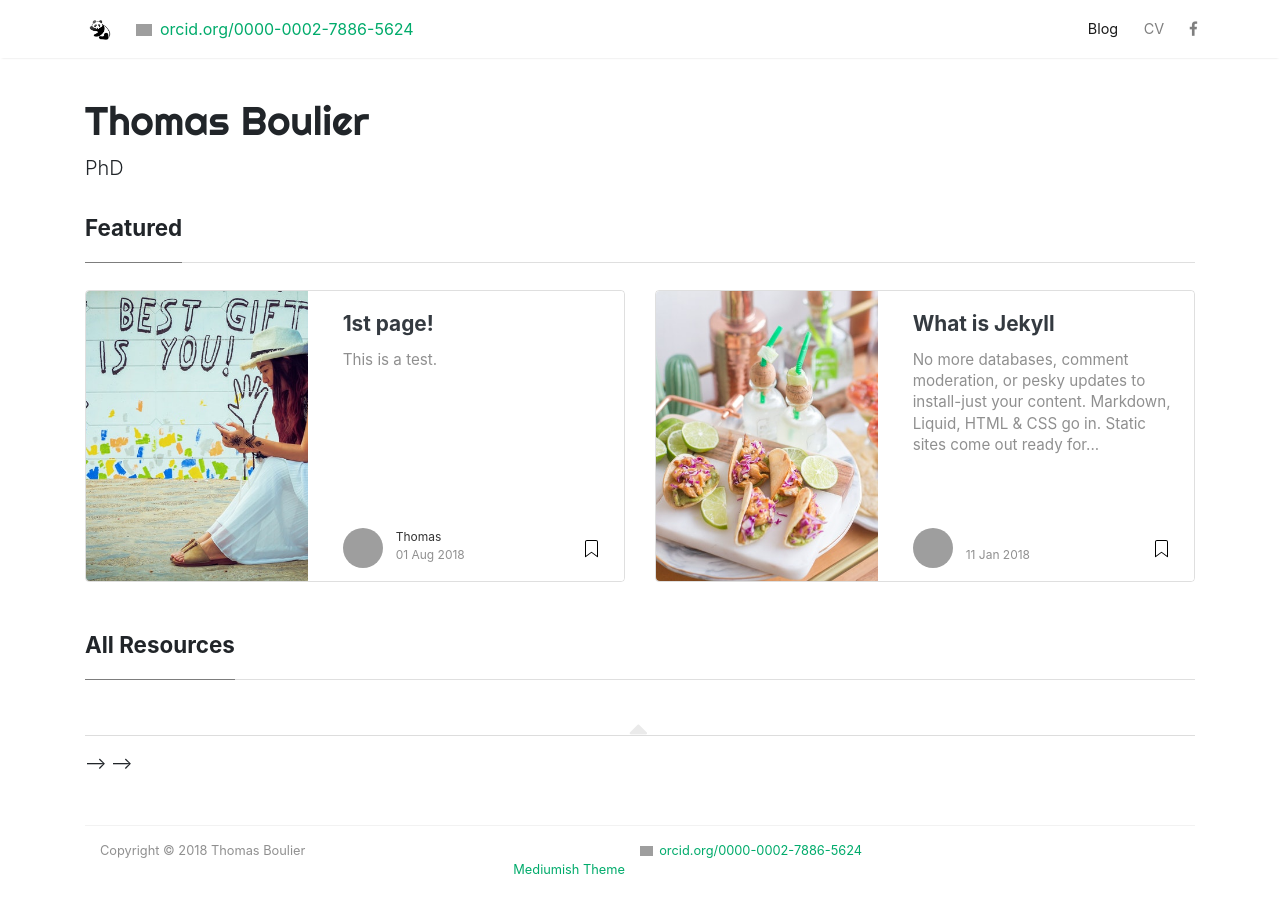
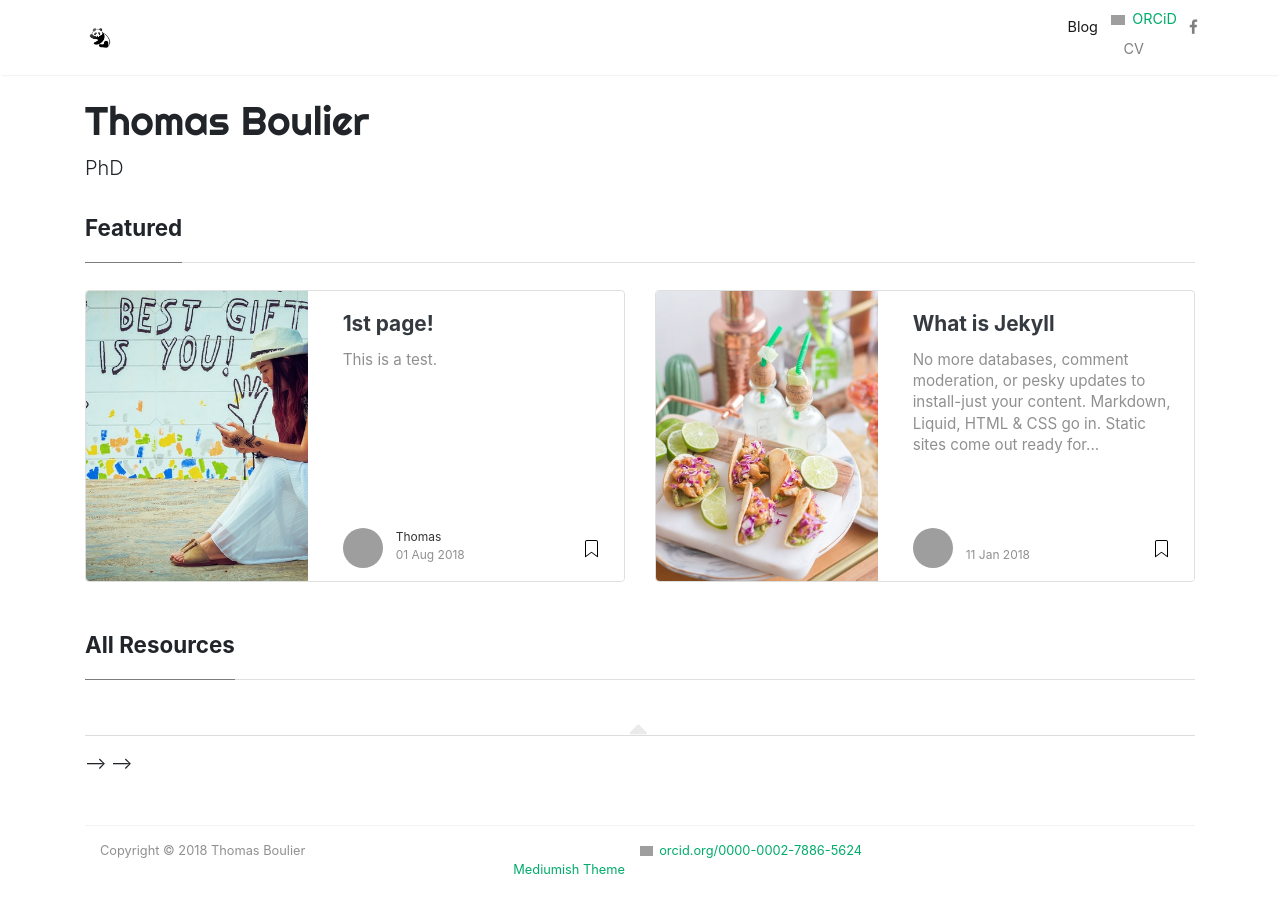
Before and after one commit to tboulier/tboulier.github.io, a Jekyll site: the page built from index.html, in a window 1280 px wide and 953 px high. Shown: the top 913 px of the window. Built offline with Jekyll 4.4.1, drawn with Linux system fonts in a browser that asks for light colours; nearby versions of some CDN libraries; the list of posts is cut into pages by our own code; comment, search, counter and statistics services are not loaded; grey boxes are pictures that could not be loaded.

Commit message:
orcid 2nd test

```diff
--- a/_layouts/default.html
+++ b/_layouts/default.html
@@ -54,9 +54,6 @@
     <span class="navbar-toggler-icon"></span>
     </button>
 
-	<div itemscope itemtype="https://schema.org/Person"><a itemprop="sameAs" content="https://orcid.org/0000-0002-7886-5624" href="https://orcid.org/0000-0002-7886-5624" target="orcid.widget" rel="noopener noreferrer" style="vertical-align:top;"><img src="https://orcid.org/sites/default/files/images/orcid_16x16.png" style="width:1em;margin-right:.5em;" alt="ORCID iD icon">orcid.org/0000-0002-7886-5624</a></div>
-
-
     <div class="collapse navbar-collapse" id="navbarMediumish">
 
         <!-- Begin Menu -->
@@ -76,6 +73,7 @@
                 {% else %}
                 <li class="nav-item">
                 {% endif %}
+				<a itemprop="sameAs" content="ORCiD" href="https://orcid.org/0000-0002-7886-5624" target="orcid.widget" rel="noopener noreferrer" style="vertical-align:top;"><img src="https://orcid.org/sites/default/files/images/orcid_16x16.png" style="width:1em;margin-right:.5em;" alt="ORCID iD icon">ORCiD</a>
                 <a class="nav-link" href="{{ site.baseurl }}/about">CV</a>
                 </li>
 
@@ -176,7 +174,10 @@
             <div class="col-md-6 col-sm-6 text-center text-lg-left">
                  Copyright © {{ site.time | date: "%Y" }} {{ site.name }}
             </div>
-			<div itemscope itemtype="https://schema.org/Person"><a itemprop="sameAs" content="https://orcid.org/0000-0002-7886-5624" href="https://orcid.org/0000-0002-7886-5624" target="orcid.widget" rel="noopener noreferrer" style="vertical-align:top;"><img src="https://orcid.org/sites/default/files/images/orcid_16x16.png" style="width:1em;margin-right:.5em;" alt="ORCID iD icon">orcid.org/0000-0002-7886-5624</a></div>
+			<div itemscope itemtype="https://schema.org/Person">
+				<a itemprop="sameAs" content="https://orcid.org/0000-0002-7886-5624" href="https://orcid.org/0000-0002-7886-5624" target="orcid.widget" rel="noopener noreferrer" style="horizontal-align:middle;">
+				<img src="https://orcid.org/sites/default/files/images/orcid_16x16.png" style="width:1em;margin-right:.5em;" alt="ORCID iD icon">orcid.org/0000-0002-7886-5624</a>
+				</div>
             <div class="col-md-6 col-sm-6 text-center text-lg-right">
                 <a target="_blank" href="https://www.wowthemes.net">Mediumish Theme</a>
             </div>
```
